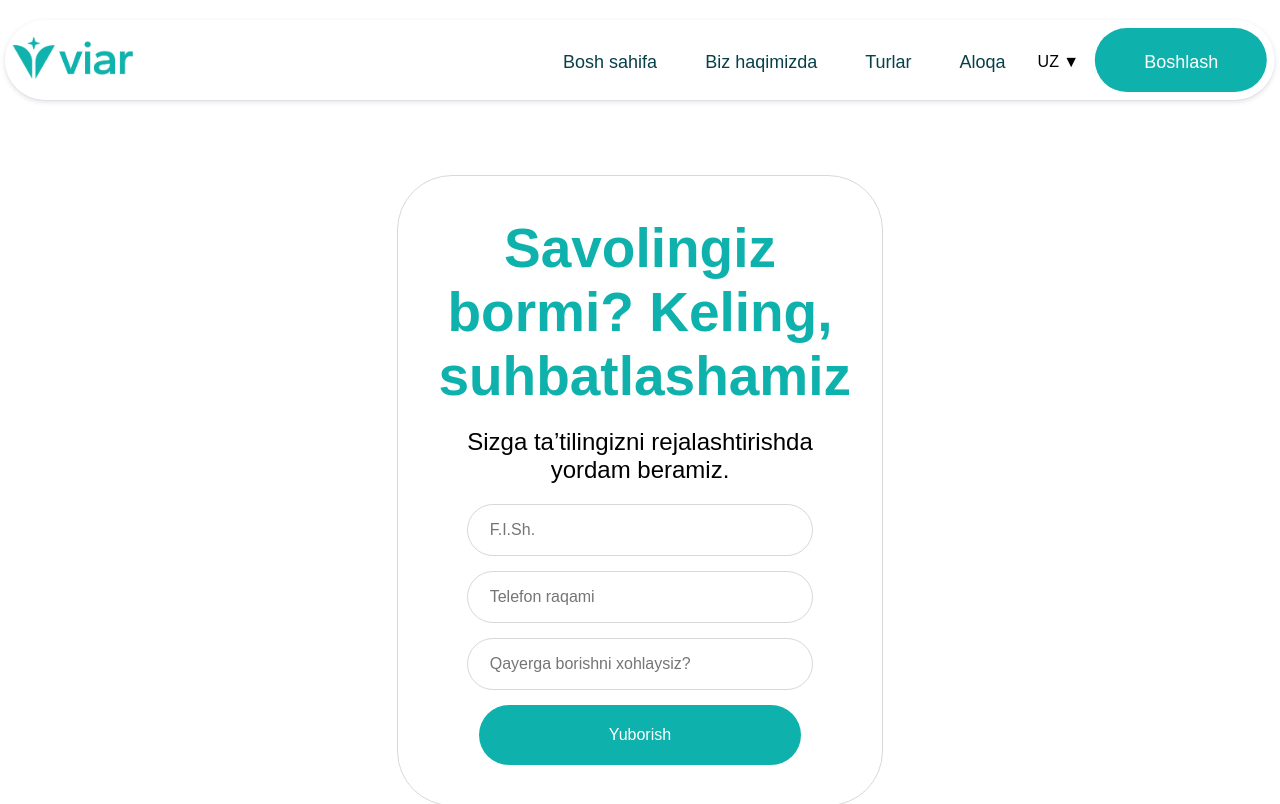
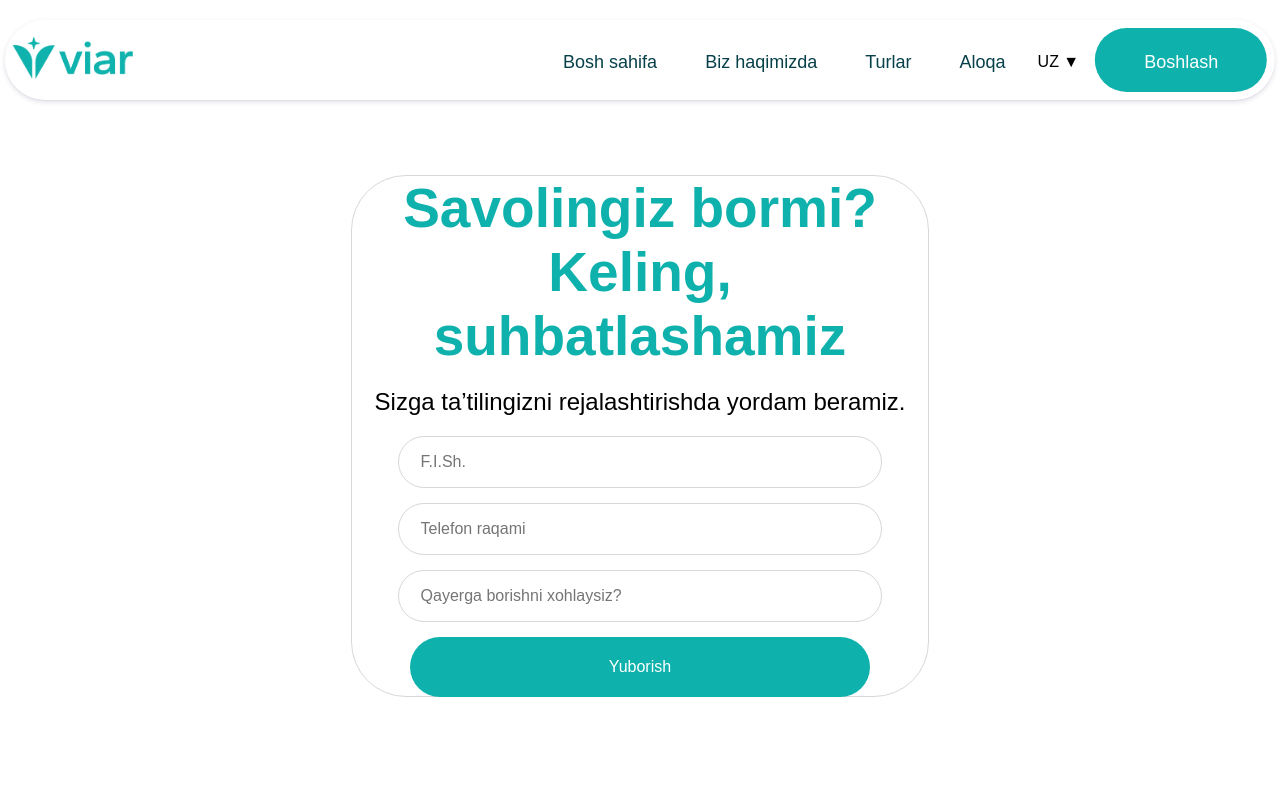
Before and after one commit to Sultan-17/viarTour, a React (Create React App) app: page /contact in a window 1280 px wide. Shown: the top 804 px of the page. Built offline with nearby package versions, Linux system fonts and the light colour scheme.

Commit message:
translation fixed

```diff
--- a/public/locales/uz/translation.json
+++ b/public/locales/uz/translation.json
@@ -145,7 +145,7 @@
         "infoTitle"             : "Biz uzoq yo‘lni bosib o‘tdik."
     },
     "contactPage"               : {
-        "title"                 : "Savolingiz bormi? Keling, suhbatlashamiz",
+        "title"                 : "Savolingiz bormi?\nKeling, suhbatlashamiz",
         "description"           : "Sizga ta’tilingizni rejalashtirishda yordam beramiz.",
         "nameInput"             : "F.I.Sh.",
         "phoneInput"            : "Telefon raqami",
@@ -165,7 +165,7 @@
     "homePage"                  : {
         "carouselTitle"         : "Viar bilan\nsayohat xizmati",
         "carouselParagraph"     : "Biz bilan unutilmas sayohatlar va dunyodagi ajoyib joylarni kashf qiling",
-        "exploreButton"         : "Xonalarni ko'rish",
+        "exploreButton"         : "Turlarni ko'rish",
         "aboutButton"           : "Batafsil o'qish",
         "infoTitle"             : "Bizning turlar bilan tanishing!",
         "infoParagraph"         : "Viar bilan keyingi sarguzashtingizni rejalashtiring va ajoyib manzaralar, boy madaniyatlar va unutilmas tajribalarni kashf qiling."
--- a/src/pages/Contact/Contact.js
+++ b/src/pages/Contact/Contact.js
@@ -63,7 +63,7 @@ const Contact = () => {
     <div className={styles.container}>
       <div className={styles.mainContent}>
         <div className={styles.rightSide}>
-          <h2 className={styles.title}>{t("contactPage.title")}</h2>
+          <h2 className={styles.title}>{renderTextWithLineBreaks(t("contactPage.title"))}</h2>
           <p className={styles.description}>{t("contactPage.description")}</p>
           <form onSubmit={handleSubmit}> {/* Form yaratish */}
             <input
--- a/src/pages/Contact/Contact.module.css
+++ b/src/pages/Contact/Contact.module.css
@@ -1,4 +1,5 @@
 .container {
+  width: 100%;
   display: flex;
   flex-direction: column;
   justify-content: center;
@@ -7,6 +8,7 @@
     margin-bottom: 150px;
   }
   .mainContent {
+    width: 100%;
     display: flex;
     justify-content: center;
     align-items: center;
@@ -25,17 +27,23 @@
   }
 
   .rightSide {
-    width: 35%;
+    width: 50%;
+    height: 65vh;
     display: flex;
     flex-direction: column;
-    padding: 40px;
+    justify-content: space-around;
     text-align: center;
     border-radius: 55px;
     background-color: white;
     border: 1px solid #D8D8D8;
     gap: 20px;
   }
-
+  form{
+    display: flex;
+    flex-direction: column;
+    justify-content: space-around;
+    align-items: center;
+  }
   .title {
     font-size: 55px;
     color: #0FB1AC;
```
